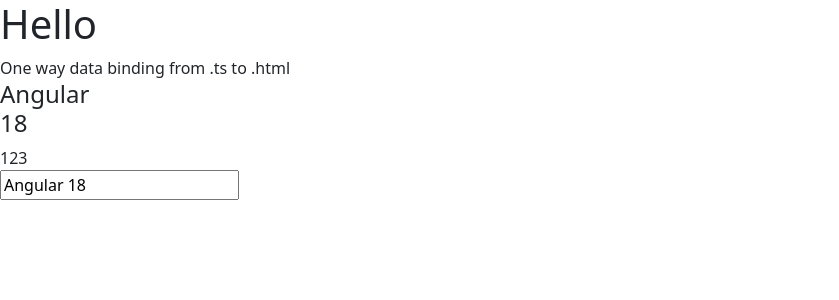
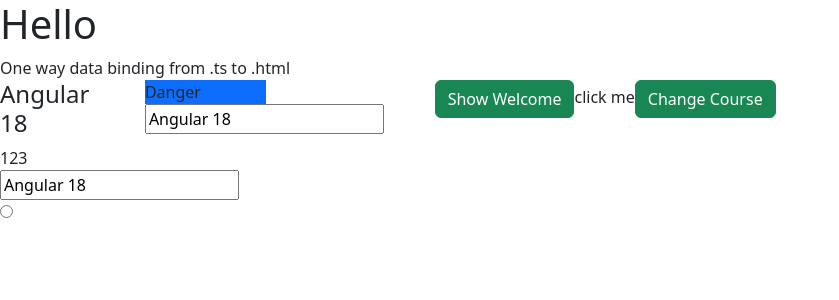
Before and after one commit to sam-india/Angular, an Angular app in the folder Angular18Test1/: page / in a window 1280 px wide. Shown: the top 300 px of the page, without its empty margins (0-839 px from the left). Built offline with nearby package versions, Linux system fonts and the light colour scheme.

Commit message:
property binnding

```diff
--- a/Angular18Test1/src/app/components/data-binding/data-binding.component.html
+++ b/Angular18Test1/src/app/components/data-binding/data-binding.component.html
@@ -13,14 +13,22 @@
     <div class="col-4">
         <div class="row">
             <div class="col-4">
-               <h4> {{courseName}} </h4><!--Interpolation-->
-               <div>{{rollNumber}}</div>
-               <input type="text" value="{{courseName}}" placeholder="Enter course name"/>
+                <h4> {{courseName}} </h4><!--Interpolation-->
+                <div>{{rollNumber}}</div>
+                <input type="text" value="{{courseName}}" placeholder="Enter course name" />
+                <input type="{{inputType}}" />
+            </div>
+            <div class="col-4">
+                <!--Property binding-->
+                <div [class]=myClassName>Danger</div>
+                <input [type]="textInputType" [value]="courseName" placeholder="Enter course name" />
             </div>
         </div>
     </div>
     <div class="col-4">
-
+        <button class="btn btn-success" (click)="showAlert('welcome Angular 18')">Show Welcome</button>
+        <span (click)="showAlert('welcome Angular 18')">click me</span>
+        <button class="btn btn-success" (click)="changeCourseName()">Change Course</button>
     </div>
     <div class="col-4">
 
--- a/Angular18Test1/src/app/components/data-binding/data-binding.component.ts
+++ b/Angular18Test1/src/app/components/data-binding/data-binding.component.ts
@@ -8,14 +8,21 @@
   styleUrl: './data-binding.component.css'
 })
 export class DataBindingComponent {
-  courseName :string = "Angular 18";
-  inputType = "checkbox";
-  rollNumber :number = 123;
-  isIndian :boolean = true;
-  currentDate :Date = new Date();
+  courseName: string = "Angular 18";
+  inputType = "radio";
+  rollNumber: number = 123;
+  isIndian: boolean = true;
+  currentDate: Date = new Date();
+  myClassName: string = "bg-primary";
+  textInputType: string  = "text";
 
   constructor() {
 
   }
-
+  showAlert(message: string) {
+    alert(message);
+  }
+  changeCourseName() {
+    this.courseName="react js";
+  }
 }
```
